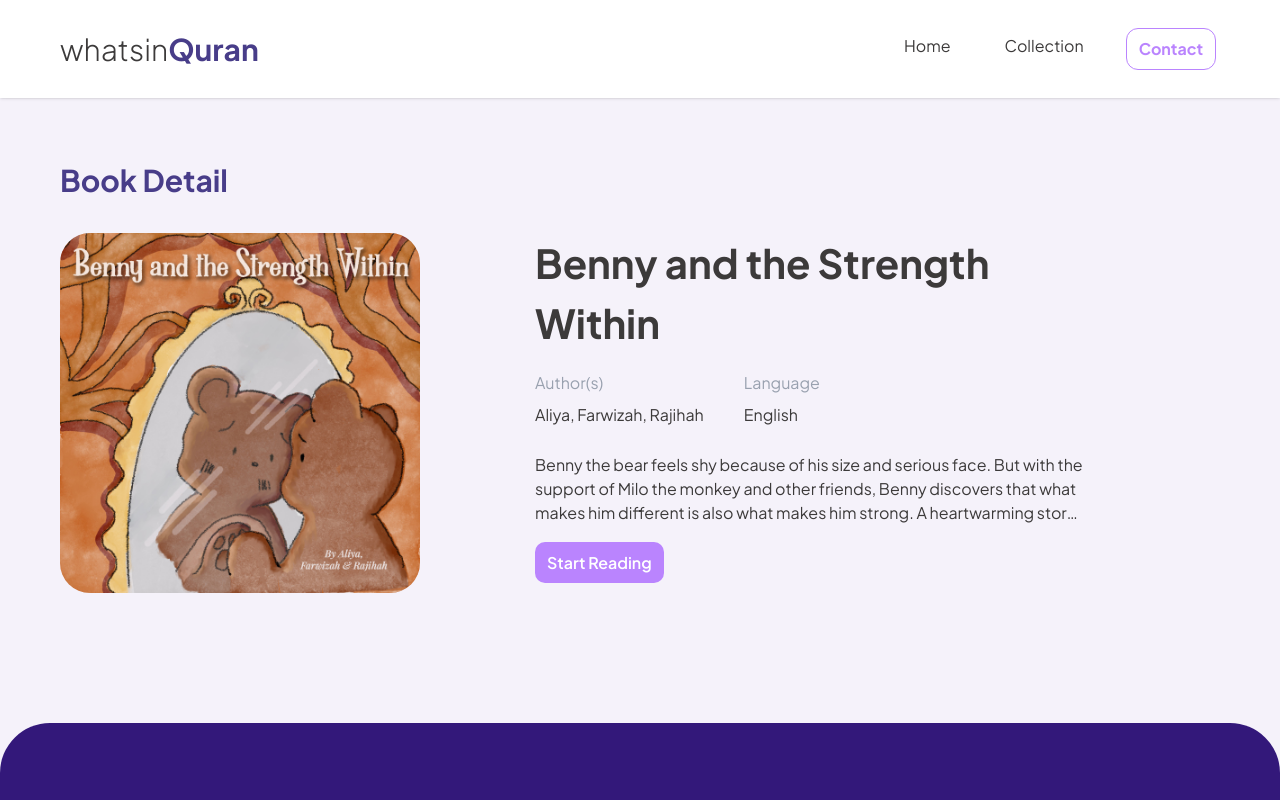
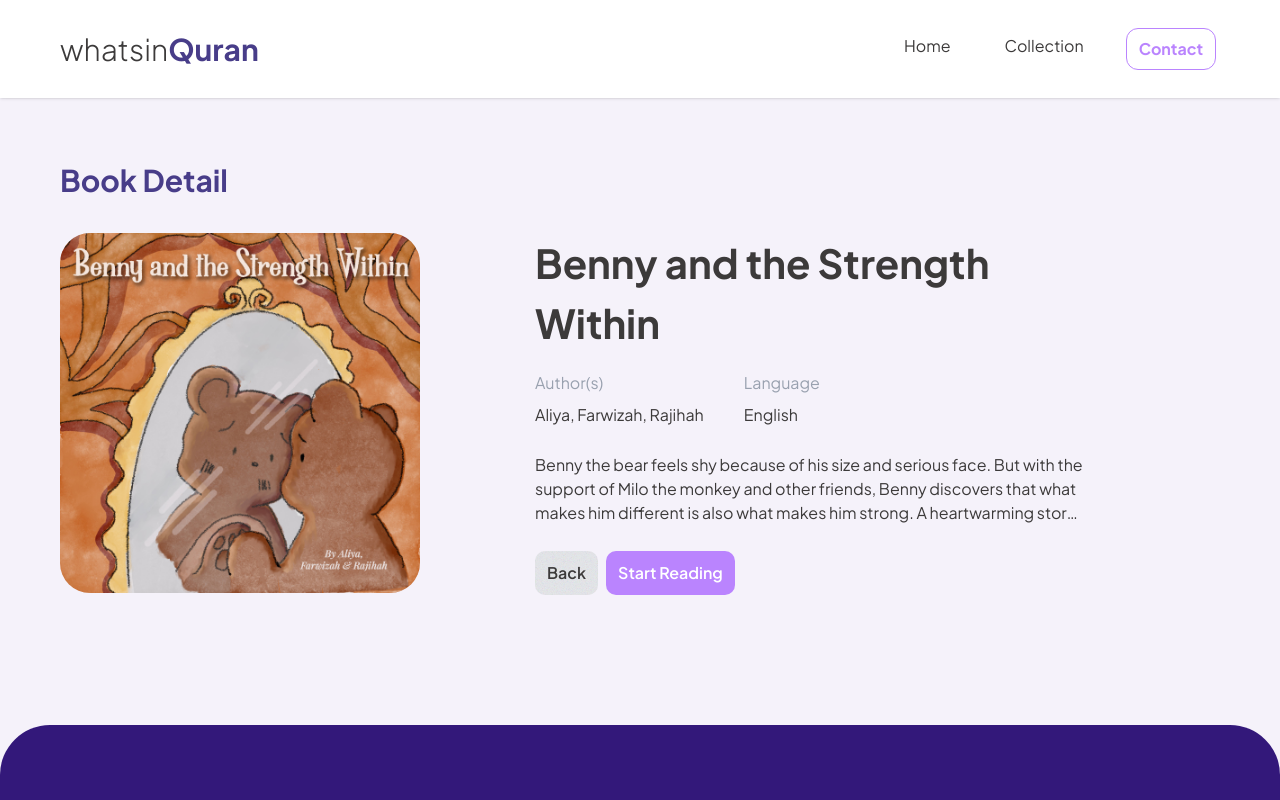
Before and after one commit to ranidyaputri/bookweb-whatsinquran, a React (Vite) app: page /book-detail/1 in a window 1280 px wide. Shown: the top 800 px of the page. Built offline with nearby package versions, Linux system fonts and the light colour scheme.

Commit message:
add book link and fixing book menu page

```diff
--- a/src/components/book/book-collection.jsx
+++ b/src/components/book/book-collection.jsx
@@ -66,7 +66,7 @@ function BookCollection() {
               <div className="card-body max-sm:p-[8px]">
                 <h2 className="card-title sm:line-clamp-1">{title}</h2>
                 <p className="book-author text-gray-400">
-                  Author: {author}
+                  {author}
                 </p>
               </div>
             </Link>
--- a/src/components/book/book-detail.jsx
+++ b/src/components/book/book-detail.jsx
@@ -1,6 +1,6 @@
 import React, { useEffect, useState } from 'react'
 import datas from '../../../src/data/books.json'
-import { useParams } from 'react-router-dom';
+import { useParams, useNavigate } from 'react-router-dom';
 
 function BookDetail() {
     const {id} = useParams();
@@ -15,6 +15,8 @@ function BookDetail() {
         }
     }, [id])
 
+    // navigation
+    const navigate = useNavigate();
 
     return (
         <div className="min-h-fit mx-[20px] md:mx-[60px] mt-[128px] md:mt-[158px] mb-[58px] md:mb-0">
@@ -45,9 +47,12 @@ function BookDetail() {
                             {item.synopsis}
                         </p>
                     </div>
-                    <a href={item.book_link} target="_blank" className="px-[12px] py-[10px] rounded-[10px] font-semibold bg-[#BA84FE] text-white">
-                        Start Reading
-                    </a>
+                    <div className="flex">
+                        <button onClick={() => navigate(-1)} className="btn h-fit mr-2 px-[12px] py-[10px] border-0 rounded-[10px] text-sm md:text-base font-semibold bg-gray-200">Back</button>
+                        <a href={item.book_link} target="_blank" className="px-[12px] py-[10px] rounded-[10px] font-semibold bg-[#BA84FE] text-white">
+                            Start Reading
+                        </a>
+                    </div>
                 </div>
             </div>
             ) : <h1>No item found</h1>}
--- a/src/components/landing/book-section.jsx
+++ b/src/components/landing/book-section.jsx
@@ -28,7 +28,7 @@ function Book() {
             <div className="card-list grid grid-cols-1 sm:grid-cols-2 lg:grid-cols-4 justify-between gap-[20px]">
                 {datas && datas.slice(0,4).map(({id, title, author, img}) =>
                 (
-                    <a href='#' className="card max-sm:card-side bg-white w-fit shadow-sm rounded-[22px] hover:bg-accent">
+                    <Link to={`/book-detail/${id}`} className="card max-sm:card-side bg-white w-fit shadow-sm rounded-[22px] hover:bg-accent">
                         <figure className="px-[10px] py-[10px]">
                             <img src={`./book-img/${img}`} className="rounded-xl" />
                         </figure>
@@ -38,7 +38,7 @@ function Book() {
                                 {author}
                             </p>
                         </div>
-                    </a>
+                    </Link>
                 ))
                 }
             </div>
--- a/src/data/books.json
+++ b/src/data/books.json
@@ -187,7 +187,7 @@
         "img": "jp-bear.jpg",
         "synopsis": "ベニーは自分の大きな体と怖そうな顔に自信がなく、恥ずかしく思っていました。でも、サルのミロや友だちの応援で、自分の違いが強さだと気づきます。自己受容と友情のあたたかい物語です。",
         "language": "Japanese",
-        "book_link": ""
+        "book_link": "https://heyzine.com/flip-book/d7cbb8e556.html"
         },
         {
         "id": 26,
@@ -196,7 +196,7 @@
         "img": "jp-lion.jpg",
         "synopsis": "自分ばかり自慢するレオは、ほかの動物たちを怖がらせていました。ある日、かしこいウサギのルビーがかくれんぼを提案し、レオは大切なことを学びます。ほんとうの強さとは、やさしさと謙虚さなのです。",
         "language": "Japanese",
-        "book_link": ""
+        "book_link": "https://heyzine.com/flip-book/e59f499950.html"
         },
         {
         "id": 27,
@@ -205,7 +205,7 @@
         "img": "jp-coco.jpg",
         "synopsis": "カメレオンのココは、ジャングルを探検しながら、いろんな気持ちを感じます。喜び、怒り、悲しみ、不安。友だちとアッラーへの信頼を通して、感情の扱い方を学んでいきます。心あたたまる感情の旅です。",
         "language": "Japanese",
-        "book_link": ""
+        "book_link": "https://heyzine.com/flip-book/ce39bfc38b.html"
         },
         {
         "id": 28,
@@ -214,7 +214,7 @@
         "img": "jp-monkey.jpg",
         "synopsis": "毎日バナナばかりで退屈なミロ。しかしある嵐の夜、バナナの木が倒れてしまい、ミロは大切なことに気づきます。アッラーの恵みに感謝することの大切さを学ぶ、教訓あふれるお話です。",
         "language": "Japanese",
-        "book_link": ""
+        "book_link": "https://heyzine.com/flip-book/d9951111f4.html"
         },
         {
         "id": 29,
@@ -223,6 +223,6 @@
         "img": "jp-scarf.jpg",
         "synopsis": "大好きな赤いスカーフをなくして悲しむウサギのルビー。カメのティアとフクロウのオマールと一緒に探す旅は、サブール（がまん）とアッラーへの信頼、そして友情の大切さを教えてくれ",
         "language": "Japanese",
-        "book_link": ""
+        "book_link": "https://heyzine.com/flip-book/6ecd8ace8d.html"
         }
     ]
```
